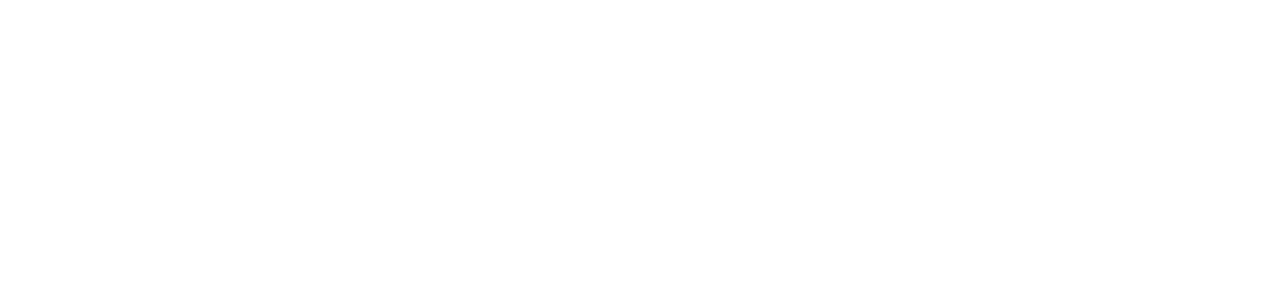
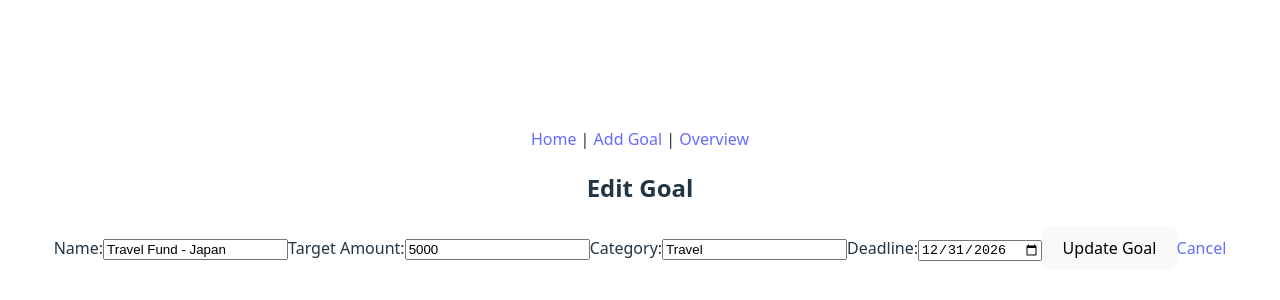
Before and after one commit to Wambui-Kibathi/Smart-Goal-Planner, a React (Vite) app: page /edit/1 in a window 1280 px wide. Shown: the part 202-502 px from the top of the page. Built offline with nearby package versions, Linux system fonts and the light colour scheme; data requests are answered from the project's data file.

Commit message:
Changes made in the EditGoalForm.jsx and App.jsx files

```diff
--- a/src/App.jsx
+++ b/src/App.jsx
@@ -1,19 +1,54 @@
 import { useState, useEffect } from 'react'
 import './App.css'
-import { BrowserRouter as Router } from 'react-router-dom'
+import { BrowserRouter as Router, Routes, Route, NavLink } from 'react-router-dom'
 import GoalList from './components/GoalList'
-import GoalCard from './components/GoalCard'
 import AddGoalForm from './components/AddGoalForm'
 import EditGoalForm from './components/EditGoalForm'
 import DepositForm from './components/DepositForm'
 import Overview from './components/Overview'
 
 function App() {
-  const [goals, setGoals] = useState("")
+  const [goals, setGoals] = useState([]);
+
+  useEffect(() => {
+    fetch("http://localhost:3000/goals")
+    .then((res) => res.json())
+    .then((data) => setGoals(data))
+    .catch((err) => console.err("Error fetching goals.", err));
+  }, []);
+
   return (
-    <>
-    </>
-  )
+    <Router>
+      <nav>
+        <NavLink to="/">Home</NavLink> |{" "}
+        <NavLink to="/add">Add Goal</NavLink> |{" "}
+        <NavLink to="/overview">Overview</NavLink>
+      </nav>
+
+      <Routes>
+        <Route
+        path="/"
+        element={<GoalList goals={goals} setGoals={setGoals} />}
+        />
+        <Route
+        path="/add"
+        element={<AddGoalForm goals={goals} setGoals={setGoals} />}
+        />
+        <Route
+        path="/edit/:id"
+        element={<EditGoalForm goals={goals} setGoals={setGoals} />}
+        />
+        <Route
+        path="/deposit/:id"
+        element={<DepositForm goals={goals} setGoals={setGoals} />}
+        />
+        <Route
+        path="/overview"
+        element={<Overview goals={goals} />}
+        />
+      </Routes>
+    </Router>
+  );
 }
 
-export default App
+export default App;
--- a/src/components/EditGoalForm.jsx
+++ b/src/components/EditGoalForm.jsx
@@ -1,10 +1,102 @@
-import { useState, useEffect } from 'react';
+import { useState, useEffect } from "react";
+import { useParams, NavLink } from "react-router-dom";
 
-function EditGoalForm() {
-    return (
-        <>
-        </>
-    )
+function EditGoalForm({ goals, setGoals }) {
+  const { id } = useParams();
+  const goalToEdit = goals.find((goal) => goal.id === id);
+
+  const [name, setName] = useState("");
+  const [targetAmount, setTargetAmount] = useState("");
+  const [category, setCategory] = useState("");
+  const [deadline, setDeadline] = useState("");
+
+  useEffect(() => {
+    if (goalToEdit) {
+      setName(goalToEdit.name);
+      setTargetAmount(goalToEdit.targetAmount);
+      setCategory(goalToEdit.category);
+      setDeadline(goalToEdit.deadline);
+    }
+  }, [goalToEdit]);
+
+  const handleSubmit = (e) => {
+    e.preventDefault();
+
+    const updatedGoal = {
+      ...goalToEdit,
+      name,
+      targetAmount: parseFloat(targetAmount),
+      category,
+      deadline,
+    };
+
+    fetch(`http://localhost:3000/goals/${id}`, {
+      method: "PATCH",
+      headers: {
+        "Content-Type": "application/json",
+      },
+      body: JSON.stringify(updatedGoal),
+    })
+      .then((res) => res.json())
+      .then((data) => {
+        const updatedGoals = goals.map((goal) =>
+          goal.id === id ? data : goal
+        );
+        setGoals(updatedGoals);
+      })
+      .catch((err) => console.error("Error updating goal:", err));
+  };
+
+  if (!goalToEdit) return <p>Loading goal data...</p>;
+
+  return (
+    <form onSubmit={handleSubmit} className="edit-goal-form">
+      <h2>Edit Goal</h2>
+
+      <label>
+        Name:
+        <input
+          type="text"
+          value={name}
+          onChange={(e) => setName(e.target.value)}
+          required
+        />
+      </label>
+
+      <label>
+        Target Amount:
+        <input
+          type="number"
+          value={targetAmount}
+          onChange={(e) => setTargetAmount(e.target.value)}
+          required
+        />
+      </label>
+
+      <label>
+        Category:
+        <input
+          type="text"
+          value={category}
+          onChange={(e) => setCategory(e.target.value)}
+          required
+        />
+      </label>
+
+      <label>
+        Deadline:
+        <input
+          type="date"
+          value={deadline}
+          onChange={(e) => setDeadline(e.target.value)}
+          required
+        />
+      </label>
+
+      <button type="submit">Update Goal</button>
+      <NavLink to="/">Cancel</NavLink>
+    </form>
+  );
 }
 
 export default EditGoalForm;
```
